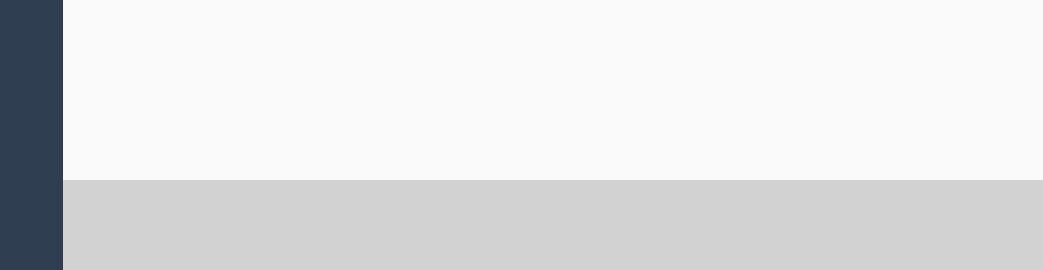
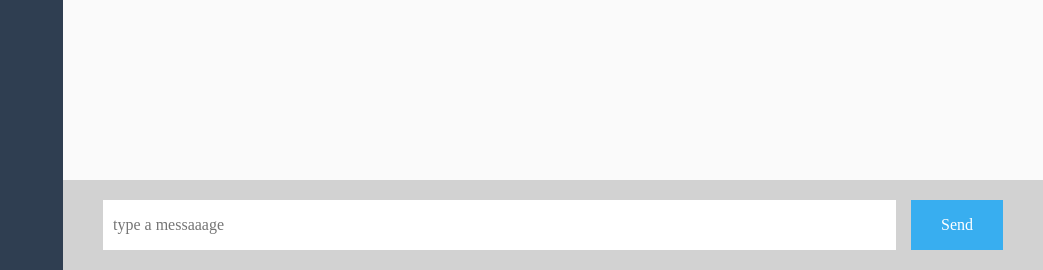
Before and after one commit to kingranking/chat-space2, a Rails app: page / in a window 1280 px wide. Shown: the part 530-800 px from the top of the page, without its empty margins (237-1280 px from the left). Run offline with Rails 7, Linux system fonts and the light colour scheme; style sheets or scripts are compiled from the project's sources; some libraries are stand-ins or nearby versions.

Commit message:
font_create ⑤投稿フォームを表示させよう

```diff
--- a/app/assets/stylesheets/application.scss
+++ b/app/assets/stylesheets/application.scss
@@ -126,6 +126,23 @@
   &__form {
     height: 90px;
     background-color: #d2d2d2;
+    display: flex;
+    align-items: center;
+    padding: 0 40px;
+    &__contents {
+      width: 100%;
+      height: 50px;
+      display: flex;
+      position: relative;
+      &__image-input {
+        position: absolute;
+        right: 10px;
+        line-height: 50px;
+      }
+    }
+    &__submit {
+      margin-left: 15px;
+    }
   }
 }
 
@@ -133,3 +150,22 @@ a {
   text-decoration: none;
   color: #38aef0;
 }
+
+.form__submit {
+  height: 50px;
+  padding: 0 30px;
+  color: #ffffff;
+  font-size: 16px;
+  background-color: #38aef0;
+  border: none;
+}
+
+.message {
+  width: 100%;
+  border: none;
+  padding: 0 10px;
+}
+
+.hidden {
+  display: none;
+}
--- a/app/views/messages/_main_chat.html.haml
+++ b/app/views/messages/_main_chat.html.haml
@@ -26,3 +26,11 @@
       .chat-main__messages__box__messaage
         今日は夜から雨
   .chat-main__form
+    .chat-main__form__contents
+      %input{type:"text", placeholder:"type a messaaage", class:"message"}
+      .chat-main__form__contents__image-input
+        %label{class: "image-input"}
+          = icon('fas', 'image')
+          %input{type: "file", class: "hidden"}
+    .chat-main__form__submit
+      %input{type: "submit", value: "Send", class:"form__submit"}
```
